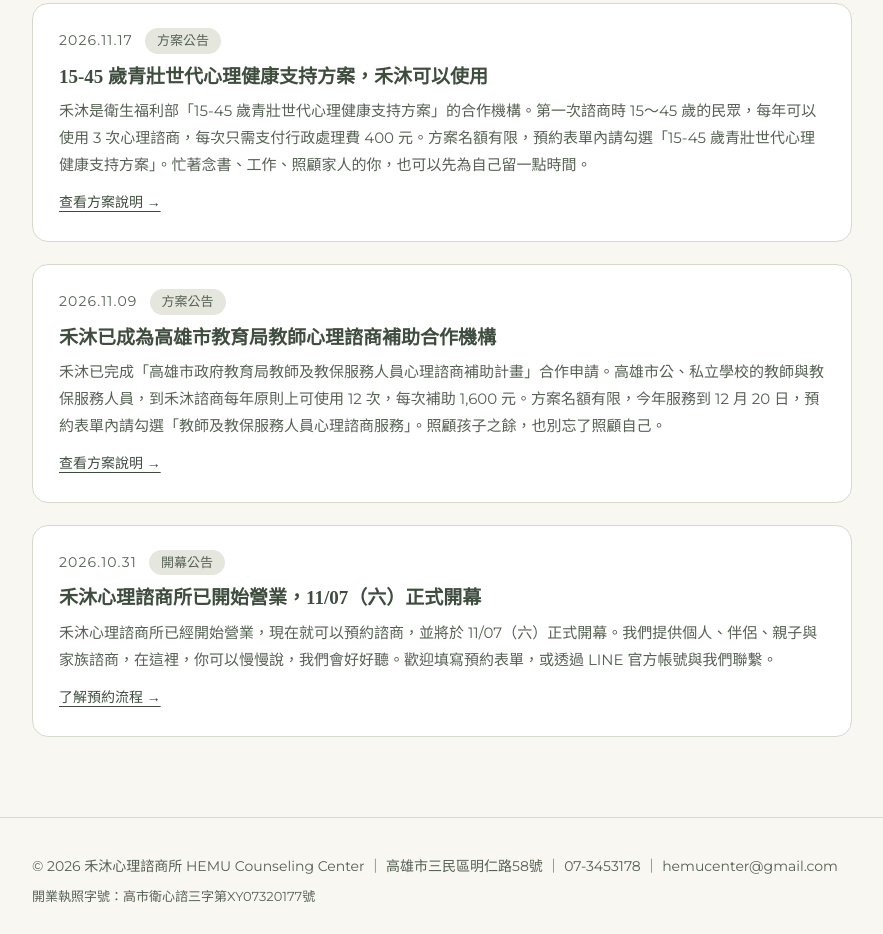
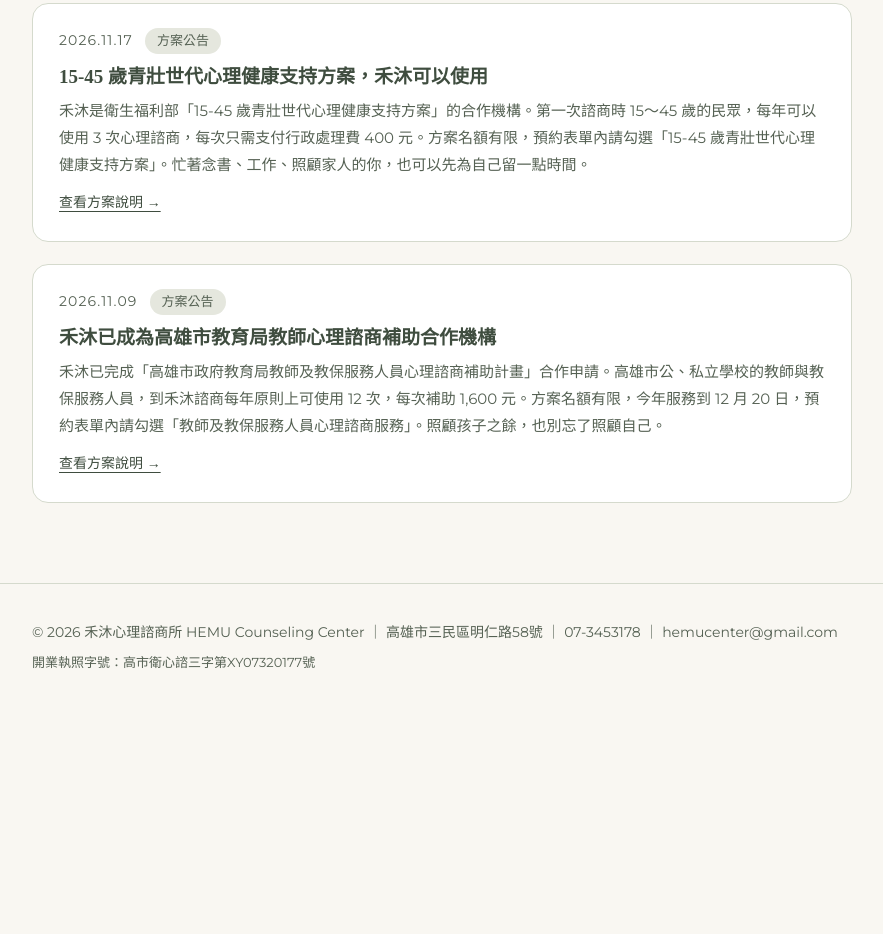
Before and after one commit to hemu-center/hemu-website, a plain HTML site: page news.html in a window 1280 px wide. Shown: the part 859-1793 px from the top of the page, without its empty margins (68-951 px from the left). After the commit the page ends 1584 px from the top, so only its background shows below. Drawn offline with Linux system fonts and the light colour scheme.

Commit message:
最新消息：刪除開幕公告（預覽）
Co-Authored-By: Claude Opus 5.5 <noreply@anthropic.com>
Claude-Session: https://claude.ai/code/session_01QJWTHMYpvQ9KEoW3fTRpkE

```diff
--- a/news.html
+++ b/news.html
@@ -72,12 +72,6 @@
         <p>禾沐已完成「高雄市政府教育局教師及教保服務人員心理諮商補助計畫」合作申請。高雄市公、私立學校的教師與教保服務人員，到禾沐諮商每年原則上可使用 12 次，每次補助 1,600 元。方案名額有限，今年服務到 12 月 20 日，預約表單內請勾選「教師及教保服務人員心理諮商服務」。照顧孩子之餘，也別忘了照顧自己。</p>
         <a class="newsMore" href="/teacher">查看方案說明 →</a>
       </article>
-      <article class="newsItem">
-        <p class="newsMeta"><time datetime="2026-10-31">2026.10.31</time><span class="newsTag">開幕公告</span></p>
-        <h3>禾沐心理諮商所已開始營業，11/07（六）正式開幕</h3>
-        <p>禾沐心理諮商所已經開始營業，現在就可以預約諮商，並將於 11/07（六）正式開幕。我們提供個人、伴侶、親子與家族諮商，在這裡，你可以慢慢說，我們會好好聽。歡迎填寫預約表單，或透過 LINE 官方帳號與我們聯繫。</p>
-        <a class="newsMore" href="/booking">了解預約流程 →</a>
-      </article>
     </div>
   </div>
 </section>
```
